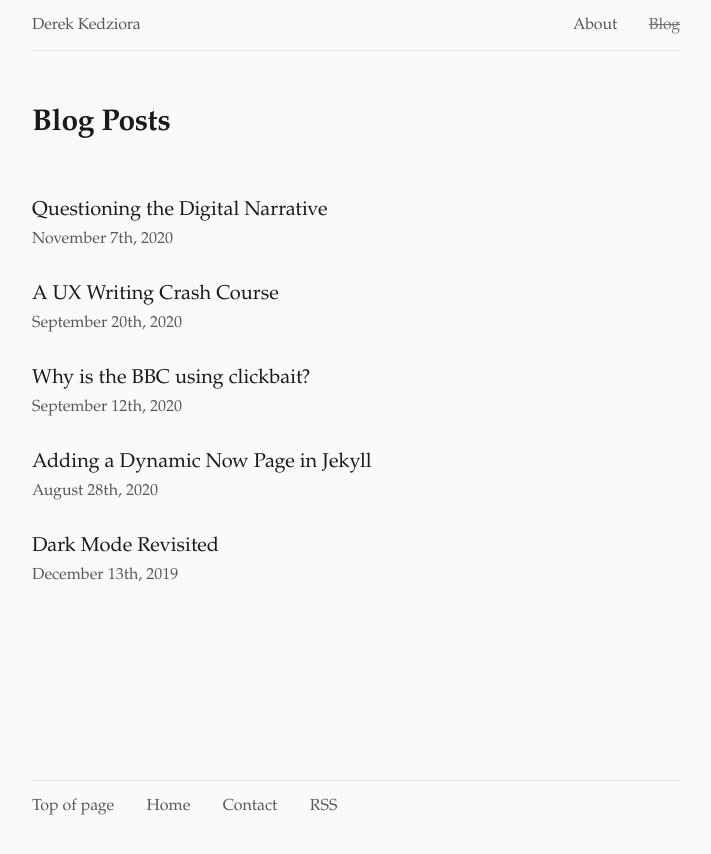
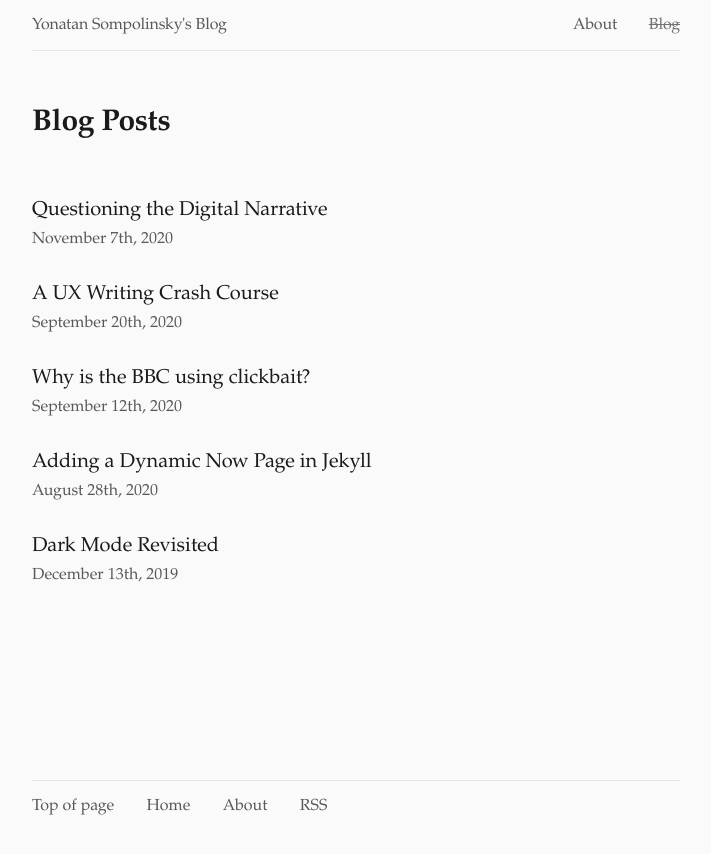
Before and after one commit to hashdag/hashdag.github.io, a Jekyll site: the page built from _pages/blog.md, in a window 1280 px wide. Shown: the top 854 px of the page, without its empty margins (284-995 px from the left). Built offline with Jekyll 4.4.1, drawn with Linux system fonts in a browser that asks for light colours.

Commit message:
update content

```diff
--- a/_includes/english_plug.html
+++ /dev/null
@@ -1,4 +0,0 @@
-<section class="aside">
-<h3>Learning English?</h3>
-<p>Check out my <a href="/english">study guides</a>.</p>
-</section>
--- a/_includes/footer.html
+++ b/_includes/footer.html
@@ -1,6 +1,6 @@
 <footer>
 	<a href="#">Top of page</a>
-	{%- unless page.url == "/" -%}<a href="/" title="Derek Kedziora">Home</a>{%- endunless -%}
-	{%- unless page.url == "/about" -%}<a href="/about#contact" title="Contact">Contact</a>{%- endunless -%}
+	{%- unless page.url == "/" -%}<a href="/" title="Yonatan Sompolinsky's Blog">Home</a>{%- endunless -%}
+	{%- unless page.url == "/about" -%}<a href="/about" title="About">About</a>{%- endunless -%}
 	<a href="/feed.xml" title="RSS">RSS</a>
 </footer>
--- a/_includes/site-nav.html
+++ b/_includes/site-nav.html
@@ -3,7 +3,7 @@
 {% if page.url == "/" %}
 <span class="home-link"></span>
 {% else %}
-<a href="/" rel="author">Derek Kedziora</a>
+<a href="/" rel="author">Yonatan Sompolinsky's Blog</a>
 {% endif %}
 
 <div class="right-nav-links">
--- a/_layouts/default.html
+++ b/_layouts/default.html
@@ -15,7 +15,7 @@
 <body>
 
 <nav>
-<a href="/" class="home-link">Derek Kedziora</a>
+<a href="/" class="home-link">Yonatan Sompolinsky's Blog</a>
 <div class="right-nav-links">
 <a href="/about">About</a>
 <a href="/blog">Blog</a>
```
Also changed, not shown: _pages/blog.md (+1 -1 lines).
